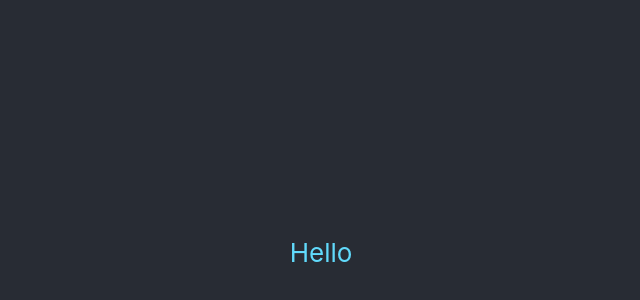
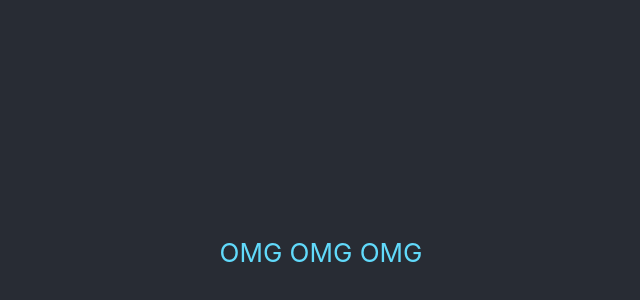
Before and after one commit to sabarn0/reactApp, a React (Create React App) app: page / in a window 1280 px wide. Shown: the part 148-448 px from the top of the page, without its empty margins (319-959 px from the left). Built offline with nearby package versions, Linux system fonts and the light colour scheme.

Commit message:
Update App.js

```diff
--- a/src/App.js
+++ b/src/App.js
@@ -12,7 +12,7 @@ function App() {
       <header className="App-header">
         {/* <img src={logo} className="App-logo" alt="logo" /> */}
         <a className="App-link">
-          Hello
+          OMG OMG OMG
           {sendMessage()}
         </a>
       </header>
```
